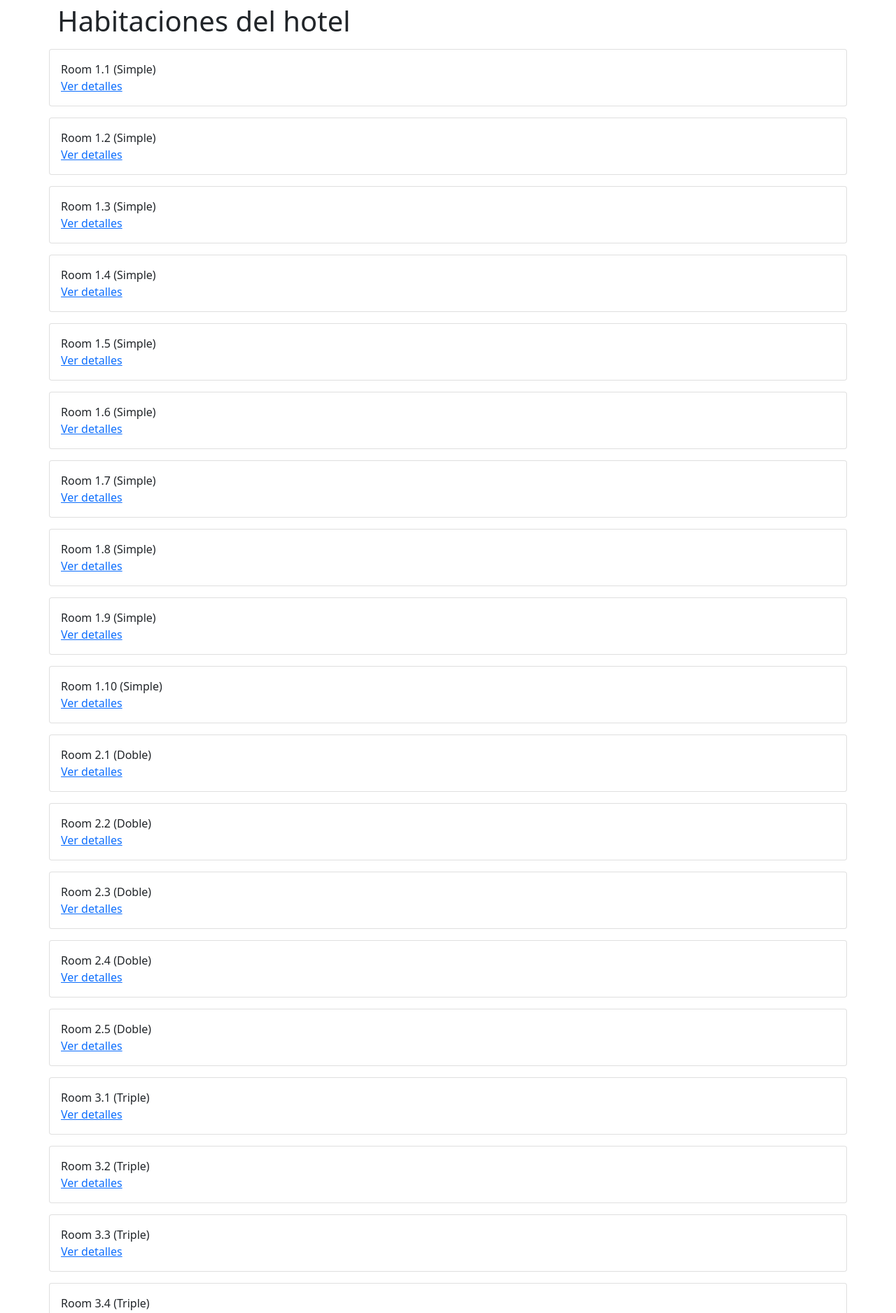
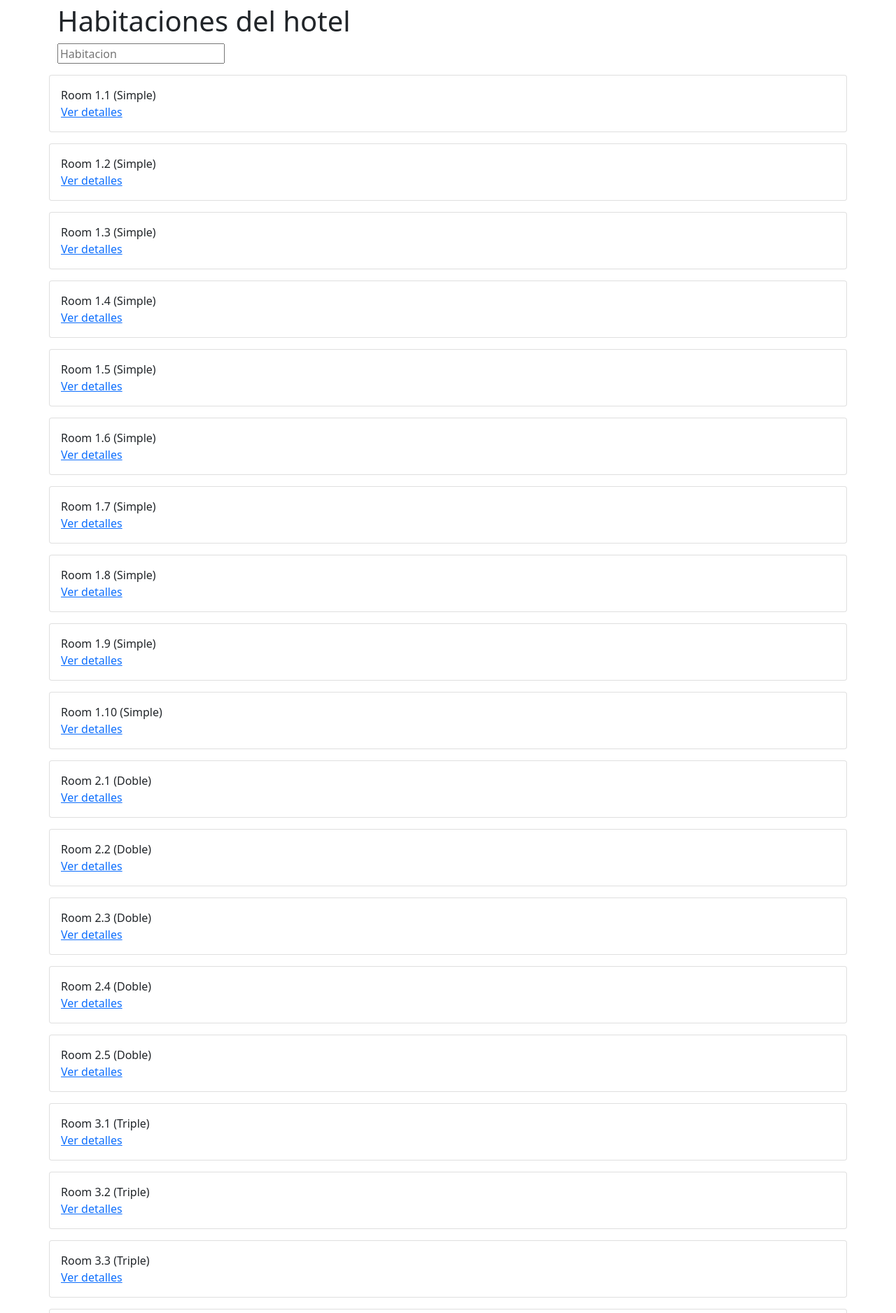
Before and after one commit to oscarchapp/testbookingengine, a Django app: page /rooms/ in a window 1280 px wide. Shown: the part 58-1935 px from the top of the page at 70% size. Run offline with Django 4.2, Linux system fonts and the light colour scheme; data comes from the database, SQL or seed files in the repository.

Commit message:
[1] Filtrar panel de habitaciones

```diff
--- a/pms/forms.py
+++ b/pms/forms.py
@@ -1,3 +1,4 @@
+import re
 from datetime import datetime
 from django import forms
 from django.forms import ModelForm
@@ -56,3 +57,13 @@ class BookingFormExcluded(ModelForm):
             'total': forms.HiddenInput(),
             'state': forms.HiddenInput(),
         }
+
+class RoomForm(forms.Form):
+    room=forms.CharField(label='',max_length=100,widget=forms.TextInput(attrs={'class' : 'form-control', 'placeholder':'Habitacion','class':'mb-0 mt-0 pb-0','required':'false'}))
+    def clean_room(self):
+        p = re.compile('^[A-Za-z0-9]*\s*.*[0-9]*\s*[0-9]*$')
+        room=self.cleaned_data.get("room")
+        m=p.match(room)
+        if not m:
+            raise forms.ValidationError("Patron para habitacion incorrecto")
+        return room
--- a/pms/templates/rooms.html
+++ b/pms/templates/rooms.html
@@ -2,6 +2,10 @@
 
 {% block content %}
 <h1>Habitaciones del hotel</h1>
+<form  method="GET" value="Buscar Habitacion" class="form" action=''>
+    <div class="col-sm-3">
+      {{mi_formulario}}
+    </div>
 {% for room in rooms%}
 <div class="row card mt-3 mb-3 hover-card bg-tr-250">
     <div class="col p-3">
--- a/pms/views.py
+++ b/pms/views.py
@@ -237,10 +237,18 @@ class RoomDetailsView(View):
 
 
 class RoomsView(View):
+
     def get(self, request):
         # renders a list of rooms
-        rooms = Room.objects.all().values("name", "room_type__name", "id")
+        form=RoomForm(request.GET or None)
+        if form.is_valid():
+            form_data=form.cleaned_data
+            form.room=str(form_data.get("room"))
+            rooms = Room.objects.filter(name__contains=form.room).values("name", "room_type__name", "id")
+        else:
+            rooms = Room.objects.all().values("name", "room_type__name", "id")
         context = {
-            'rooms': rooms
+            'rooms': rooms,
+            'mi_formulario': form
         }
         return render(request, "rooms.html", context)
```
